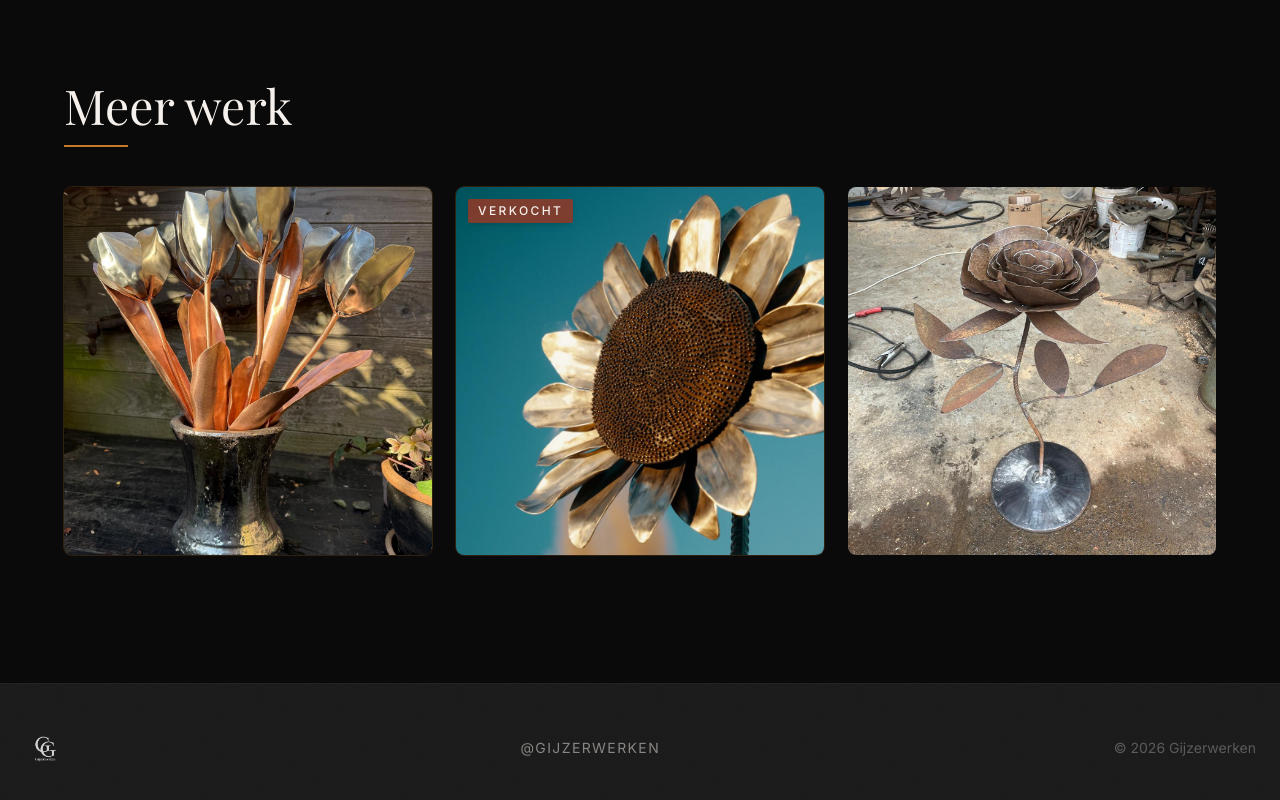
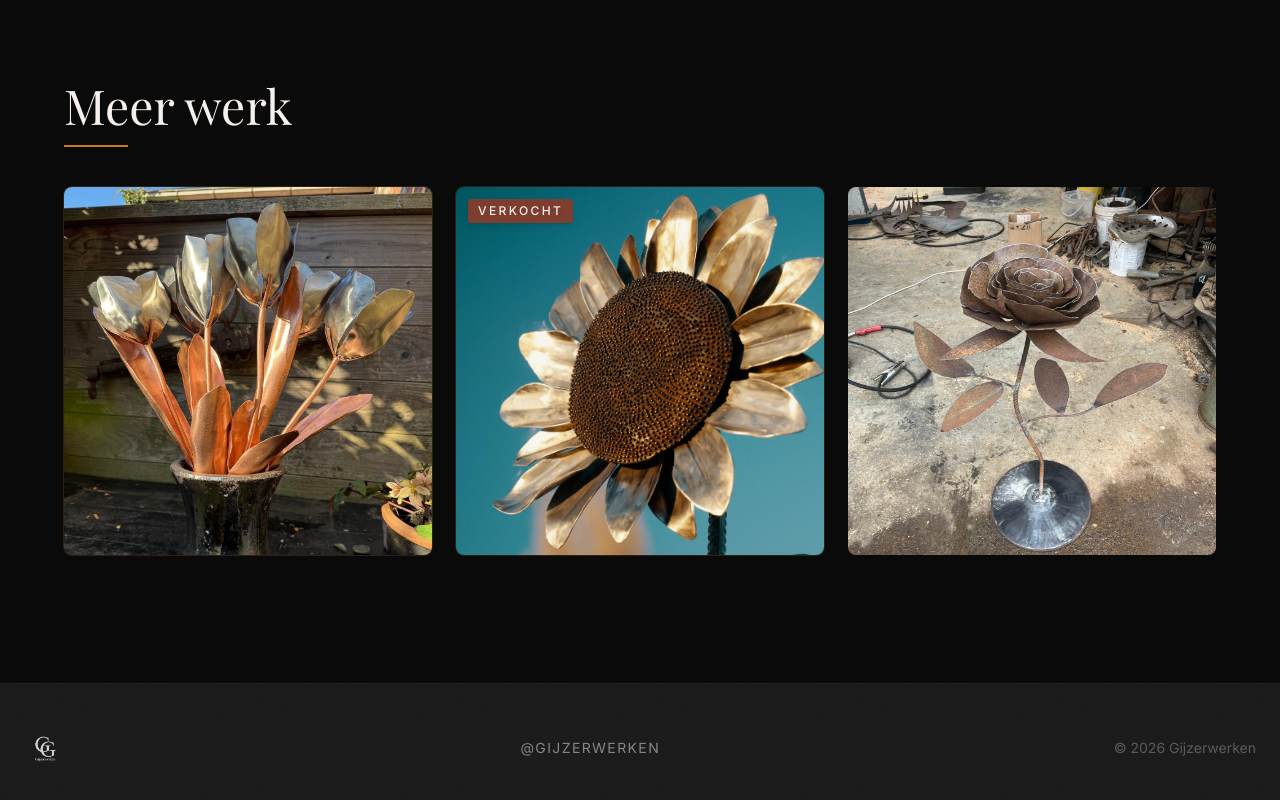
Before and after one commit to BlazinCoder/gijzerwerken, a Next.js app: page /portfolio/ridderspoor in a window 1280 px wide. Shown: the part 10397-11197 px from the top of the page. Built offline with nearby package versions, Linux system fonts and the light colour scheme; a web font is replaced by a local one.

Commit message:
fix: per-foto crop-focus in portfolio-grid (cardPosition)

```diff
--- a/src/components/ui/PortfolioCard.tsx
+++ b/src/components/ui/PortfolioCard.tsx
@@ -91,6 +91,7 @@ export default function PortfolioCard({
           alt={item.title}
           loading="lazy"
           className={`h-full w-full object-cover ${imageHoverClasses}`}
+          style={item.cardPosition ? { objectPosition: item.cardPosition } : undefined}
           onError={() => setImgError(true)}
         />
       )}
--- a/src/data/portfolio.ts
+++ b/src/data/portfolio.ts
@@ -26,6 +26,8 @@ export interface PortfolioItem {
   images?: string[];
   isNew?: boolean;
   isSold?: boolean;
+  // CSS object-position voor de kaart-crop — zet het onderwerp centraal in het frame.
+  cardPosition?: string;
   // Optional making-of story, rendered on the detail page when present.
   process?: ProcessStep[];
 }
@@ -39,6 +41,7 @@ export const portfolioItems: PortfolioItem[] = [
       "De bloemblaadjes zijn gemaakt van RVS en de steel van koper. Door beide materialen bloot te stellen aan atmosferische en natuurlijke elementen zijn het diepe blauw in de bloem en de groene tinten in de steel ontstaan. Dit proces is bewust versneld, waardoor de natuur zelf onderdeel werd van het uiteindelijke werk.",
     imageSrc: "/images/portfolio/ridderspoor.jpg",
     featured: true,
+    cardPosition: "50% 30%",
     isNew: true,
     material: "Staal & koper",
     images: [
@@ -108,6 +111,7 @@ export const portfolioItems: PortfolioItem[] = [
       "Metalen tulpen gemaakt van gerecycled RVS en koper. Een boeket dat blijft. De koperen stelen zullen met de tijd groen verkleuren door oxidatie, waardoor elke bloem langzaam verandert. Handgemaakt uit hergebruikte materialen.",
     imageSrc: "/images/portfolio/tulpenboeket.jpg",
     featured: true,
+    cardPosition: "50% 14%",
     material: "Koper & RVS",
     images: [
       "/images/portfolio/tulpenboeket.jpg",
@@ -166,6 +170,7 @@ export const portfolioItems: PortfolioItem[] = [
     imageSrc: "/images/portfolio/zonnebloem.jpg",
     featured: true,
     isSold: true,
+    cardPosition: "58% 50%",
     material: "Gesmeed staal",
     images: [
       "/images/portfolio/zonnebloem.jpg",
@@ -184,6 +189,7 @@ export const portfolioItems: PortfolioItem[] = [
     description:
       "Zwaan gemaakt van een oude Honda-motortank als lijf en een zware motorketting als sierlijke nek. Upcycling in zijn puurste vorm.",
     imageSrc: "/images/portfolio/honda-zwaan.jpg",
+    cardPosition: "50% 30%",
     featured: false,
     material: "Honda-motortank & motorketting",
     images: [
@@ -197,6 +203,7 @@ export const portfolioItems: PortfolioItem[] = [
     description:
       "Met de hand geknipt en gevormd. Verhit en daarna verbogen tot de perfecte vorm. Cortenstaal roos op stalen voet — de roestbruine patina geeft een warme, organische uitstraling.",
     imageSrc: "/images/portfolio/roos-moederdag.jpg",
+    cardPosition: "50% 35%",
     featured: false,
     material: "Cortenstaal",
     images: [
@@ -210,6 +217,7 @@ export const portfolioItems: PortfolioItem[] = [
     description:
       "Tijdens mijn rondreis door Nieuw-Zeeland heb ik dit kunstwerk gemaakt van gerecycled materiaal, met dank aan Burkes Pass Vintage Store. Een zwevende gieter waarbij het water wordt gesuggereerd door gelaste kettingschakels.",
     imageSrc: "/images/portfolio/gieter.jpg",
+    cardPosition: "50% 35%",
     featured: false,
     material: "Staal & ketting",
     images: [
@@ -238,6 +246,7 @@ export const portfolioItems: PortfolioItem[] = [
     description:
       "Elegante zwart gesmede roos met steel en bladeren. Tijdloos cadeau, hier gefotografeerd tussen verse bloemen op een feesttafel.",
     imageSrc: "/images/portfolio/roos-zwart.jpg",
+    cardPosition: "82% 42%",
     featured: false,
     material: "Zwart gesmeed staal",
     images: [
@@ -295,6 +304,7 @@ export const portfolioItems: PortfolioItem[] = [
     description:
       "Een industriële ladder die praktisch is en er ook nog eens goed uitziet als aankleding voor je huis. Volledig van zwart staal met bijpassende wandplanken en houten accenten.",
     imageSrc: "/images/portfolio/trap-wandplanken.jpg",
+    cardPosition: "50% 35%",
     featured: false,
     material: "Zwart staal & hout",
     images: [
@@ -310,6 +320,7 @@ export const portfolioItems: PortfolioItem[] = [
     description:
       "Een sierlijk wijnrek, op maat gemaakt om precies tussen de muren te passen. Geschikt voor zowel smalle als brede flessen, met gegolfde stalen houders in een houten frame.",
     imageSrc: "/images/portfolio/wijnrek.jpg",
+    cardPosition: "50% 25%",
     featured: false,
     material: "Staal & hout",
     images: [
@@ -337,6 +348,7 @@ export const portfolioItems: PortfolioItem[] = [
     description:
       "Moderne barkrukken met Z-vormig stalen onderstel, afgewerkt met gebrande houten zittingen. Industrieel design dat in elk interieur past.",
     imageSrc: "/images/portfolio/barkrukken.jpg",
+    cardPosition: "50% 40%",
     featured: false,
     material: "Staal & gebrand hout",
     images: [
```
